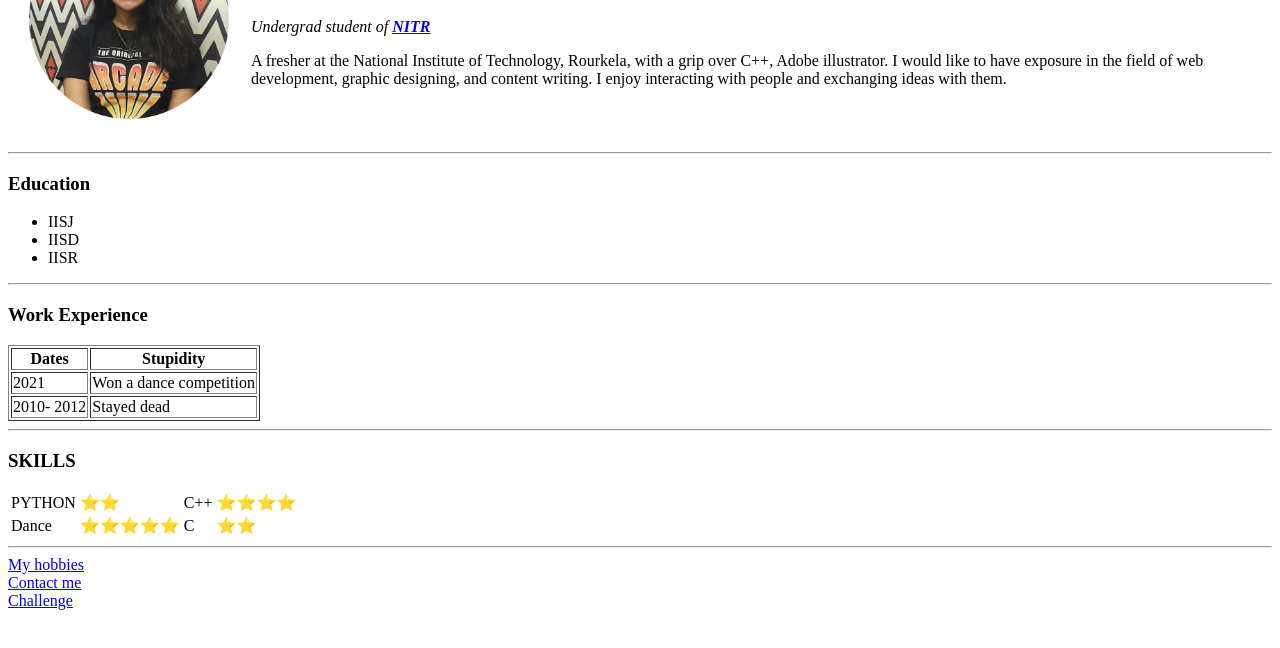
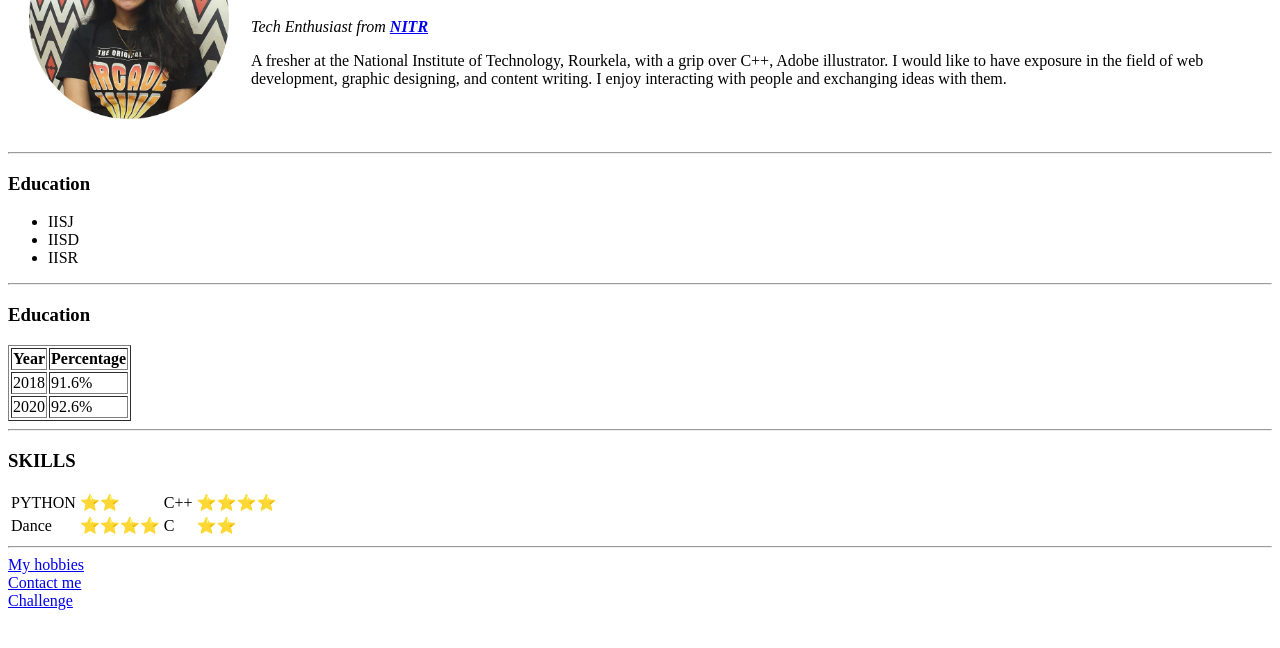
Before and after one commit to Praneetha29/CV, a plain HTML site: page index.html in a window 1280 px wide. Shown: the part 110-758 px from the top of the page. Drawn offline with Linux system fonts and the light colour scheme.

Commit message:
Update index.html

```diff
--- a/index.html
+++ b/index.html
@@ -14,7 +14,7 @@
       <td>
         <h1>Praneetha</h1>
         <p>
-          <em> Undergrad student of <strong><a href="https://www.nitrkl.ac.in/">NITR</a></strong></em>
+          <em> Tech Enthusiast from <strong><a href="https://www.nitrkl.ac.in/">NITR</a></strong></em>
         </p>
         <p>A fresher at the National Institute of Technology, Rourkela, with a grip over C++, Adobe illustrator. I would like to have exposure in the field of web development, graphic designing, and content writing. I enjoy interacting with people
           and
@@ -31,24 +31,24 @@
     <li>IISR</li>
   </ul>
   <hr>
-  <h3>Work Experience</h3>
+  <h3>Education</h3>
   <table border='1'>
     <thead>
       <tr>
-        <th>Dates</th>
-        <th>Stupidity</th>
+        <th>Year</th>
+        <th>Percentage</th>
 
       </tr>
     </thead>
     <tbody>
       <tr>
-        <td> 2021</td>
-        <td>Won a dance competition </td>
+        <td> 2018</td>
+        <td>91.6%</td>
 
       </tr>
       <tr>
-        <td>2010- 2012</td>
-        <td>Stayed dead </td>
+        <td>2020</td>
+        <td>92.6% </td>
 
       </tr>
     </tbody>
@@ -65,9 +65,9 @@
     </tr>
     <tr>
       <td>Dance </td>
-      <td>⭐⭐⭐⭐⭐</td>
+      <td>⭐⭐⭐⭐</td>
       <td>C </td>
-      <td> ⭐⭐</td>
+      <td>⭐⭐</td>
     </tr>
   </table>
   <hr>
```
